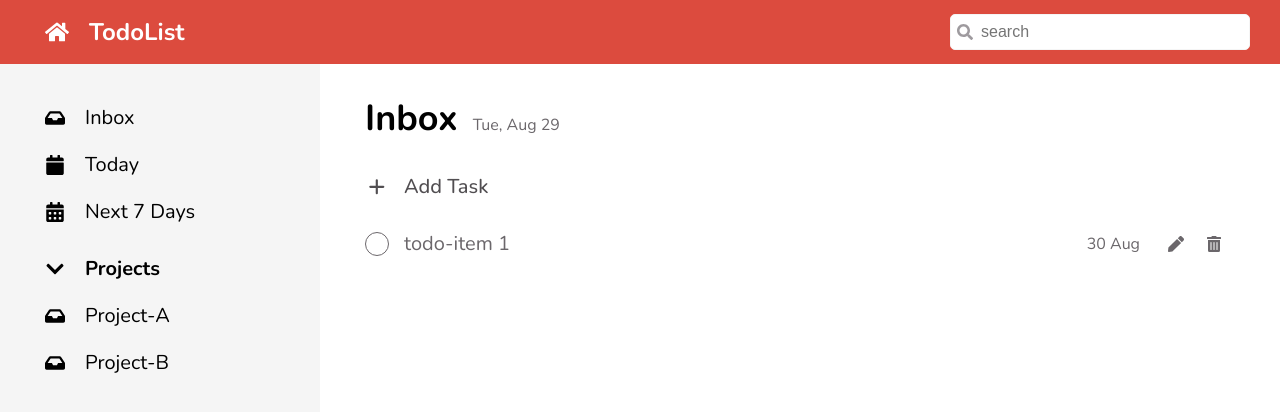
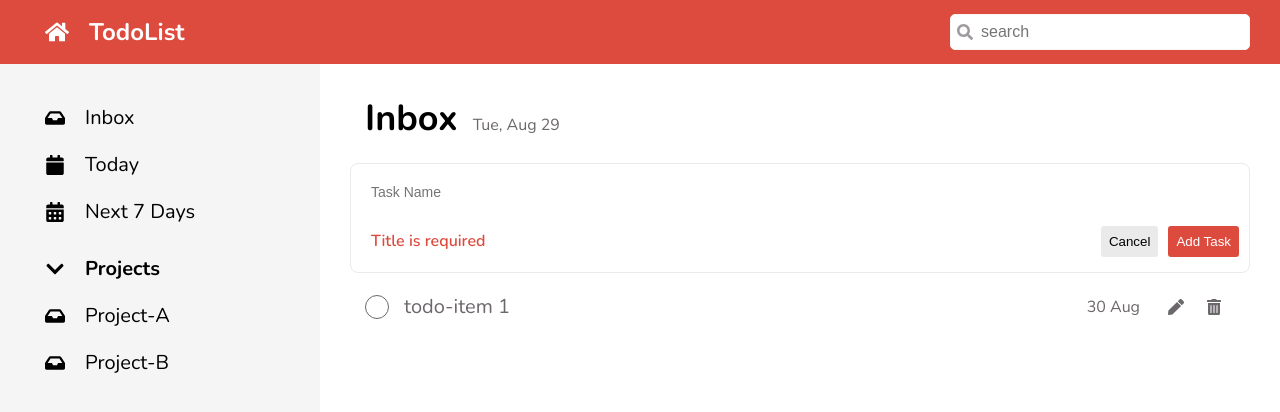
Before and after one commit to pornrapat309/cc15-todolist-pornrapat, a React (Create React App) app: page / in a window 1280 px wide. Both pictures are taken after a click on the element "Add Task". Shown: the top 412 px of the page. Built offline with nearby package versions, Linux system fonts and the light colour scheme.

Commit message:
edit submit button

```diff
--- a/src/components/Common/Button/Button.jsx
+++ b/src/components/Common/Button/Button.jsx
@@ -1,6 +1,6 @@
 import styles from './Button.module.scss';
 
-export function Button({ text, active = true }) {
+export function Button({ text, active = true, type }) {
   let btnStyles = active ? styles.btn__primary : styles.btn__secondary;
-  return <button className={`${styles.btn} ${btnStyles}`}>{text}</button>;
+  return <button className={`${styles.btn} ${btnStyles}`} type={type}>{text}</button>;
 }
--- a/src/components/Common/Button/Button.module.scss
+++ b/src/components/Common/Button/Button.module.scss
@@ -6,6 +6,7 @@
   border-radius: 3px;
   cursor: pointer;
   flex: 1;
+  white-space: nowrap;
 
   &__primary {
     background-color: $primary;
--- a/src/components/Todo/TodoCreate.jsx
+++ b/src/components/Todo/TodoCreate.jsx
@@ -1,15 +1,35 @@
-import styles from './TodoCreate.module.scss';
+import { useState } from 'react';
 import { FaPlus } from 'react-icons/fa';
 import { HiPlus } from 'react-icons/hi';
 
+import { Value } from 'sass';
+import styles from './TodoCreate.module.scss';
+import TodoForm from './TodoForm';
+
 function TodoCreate() {
+
+  const [isOpenFrom, setIsOpenForm] = useState(false);
+
+  const handleClick = function () {
+    setIsOpenForm(!isOpenFrom);
+  }
+
   return (
-    <div className={styles.todo__create}>
-      <div className={styles.todo__create__button}>
-        <HiPlus />
+    <>
+    { isOpenFrom ? (
+      <TodoForm textSubmit='Add Task'/>
+    ) : (
+      <div className={styles.todo__create}
+      onClick={handleClick}
+      >
+        <div className={styles.todo__create__button}>
+          <HiPlus />
+        </div>
+        <h3 className={styles.todo__create__text}>Add Task</h3>
       </div>
-      <h3 className={styles.todo__create__text}>Add Task</h3>
-    </div>
+    )
+  }
+    </>
   );
 }
 
--- a/src/components/Todo/TodoForm.jsx
+++ b/src/components/Todo/TodoForm.jsx
@@ -1,17 +1,30 @@
+import { useState } from 'react';
+import { Button } from '../Common/Button/Button';
 import styles from './TodoForm.module.scss';
 
-function TodoForm() {
+function TodoForm(props) {
+
+  const [isError, setIsError] = useState(true);
+
+  const handleSubmit = function (event) {
+    event.preventDefault();
+    console.log('Submit')
+    // setIsError(!isError);
+  };
+
   return (
-    <form className={styles.todo__form__container}>
+    <form className={styles.todo__form__container}
+    onSubmit={handleSubmit}
+    >
       {/*	Body */}
       <input className={styles.todo__form__input} placeholder='Task Name' />
 
       {/*Form Footer */}
       <div className={styles.todo__form__footer}>
-        <p className={styles.todo__error}>Title is required</p>
+        {isError ? <p className={styles.todo__error}>Title is required</p> : null}
         <div className={styles.todo__form__buttons}>
-          <button>Cancel</button>
-          <button>Add Task</button>
+          <Button text='Cancel' active={false} type='button'/>
+          <Button text={props.textSubmit} active={true} type='submit'/>
         </div>
       </div>
     </form>
--- a/src/components/Todo/TodoForm.module.scss
+++ b/src/components/Todo/TodoForm.module.scss
@@ -24,32 +24,21 @@
 
 .todo__form__footer {
   display: flex;
-  justify-content: space-between;
+  justify-content: flex-end;
   align-items: center;
 }
 
 .todo__error {
   justify-self: start;
   padding: 10px;
-  font-size: 10px;
-  font-weight: 800;
+  font-size: $text-base;
+  font-weight: 600;
   color: $primary;
+  flex: 1;
 }
 .todo__form__buttons {
   display: flex;
   justify-content: flex-end;
   gap: 10px;
-  flex: 1;
 
-  & > button {
-    border: none;
-    padding: 8px;
-    border-radius: 3px;
-    cursor: pointer;
-  }
-
-  & > button:last-child {
-    background-color: $primary;
-    color: $white;
-  }
 }
--- a/src/components/Todo/TodoLists.jsx
+++ b/src/components/Todo/TodoLists.jsx
@@ -1,10 +1,22 @@
+import { useState } from 'react';
 import styles from './TodoLists.module.scss';
 import { FaTrashAlt, FaPen } from 'react-icons/fa';
 import { HiOutlineCheck } from 'react-icons/hi';
+import TodoForm from './TodoForm';
 
 function TodoLists() {
+
+  const [isOpenForm, setIsOpenForm] = useState(false);
+
+  const handleClick = function () {
+    setIsOpenForm(!isOpenForm);
+  }
+
   return (
   <ul className={styles.todo__lists}>
+    { isOpenForm ? (
+      <TodoForm textSubmit='Edit Task'/>
+    ) : (
         <li className={styles.todo}>
           <div className={styles.todo__checkbox}>
             <HiOutlineCheck className={styles.todo__checkbox__icon} />
@@ -12,7 +24,7 @@ function TodoLists() {
           <p className={styles.todo__task}>todo-item 1 </p>
           <span className={styles.todo__date}>30 Aug</span>
           <div className={styles.todo__action}>
-          <span>
+            <span onClick={handleClick}>
               <FaPen className={styles.todo__edit} />
             </span>
             <span>
@@ -20,6 +32,8 @@ function TodoLists() {
             </span>
           </div>
         </li>
+    )
+  }
   </ul>
   );
 }
```
Lines whose indentation alone changed are shown as unchanged.
